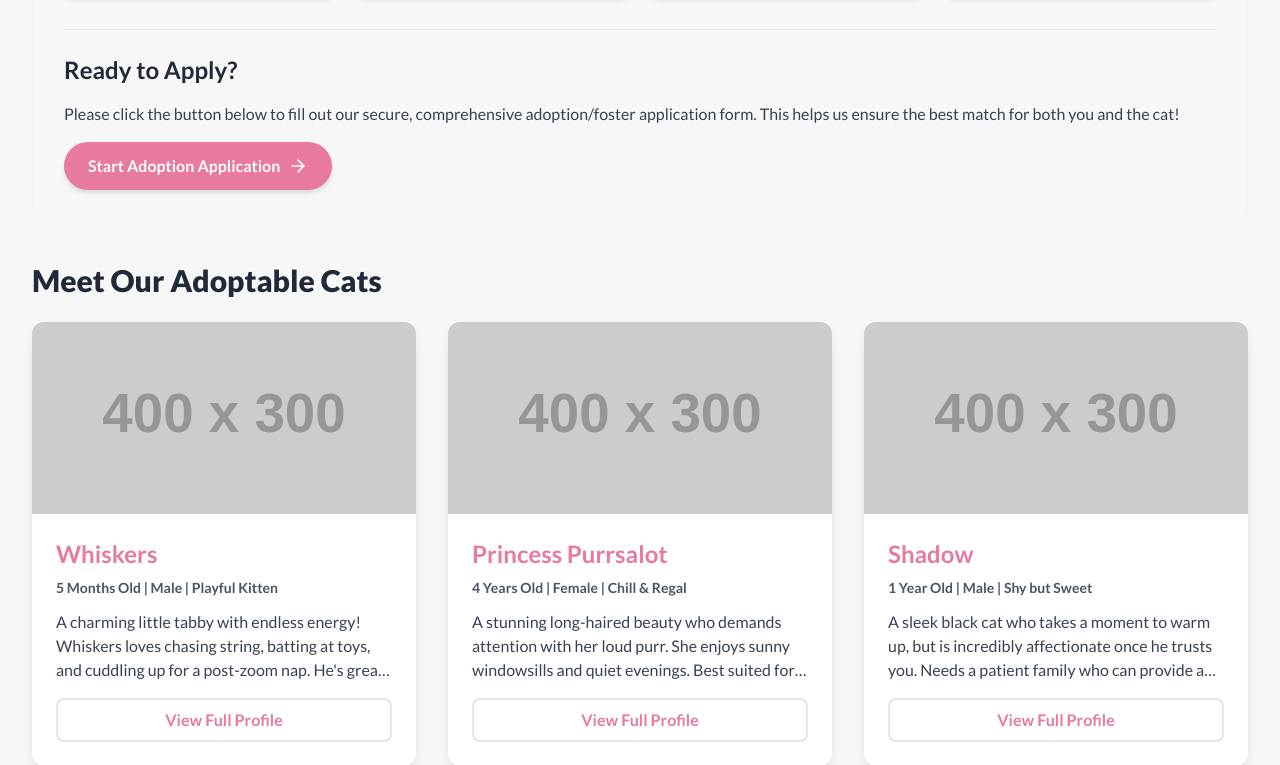
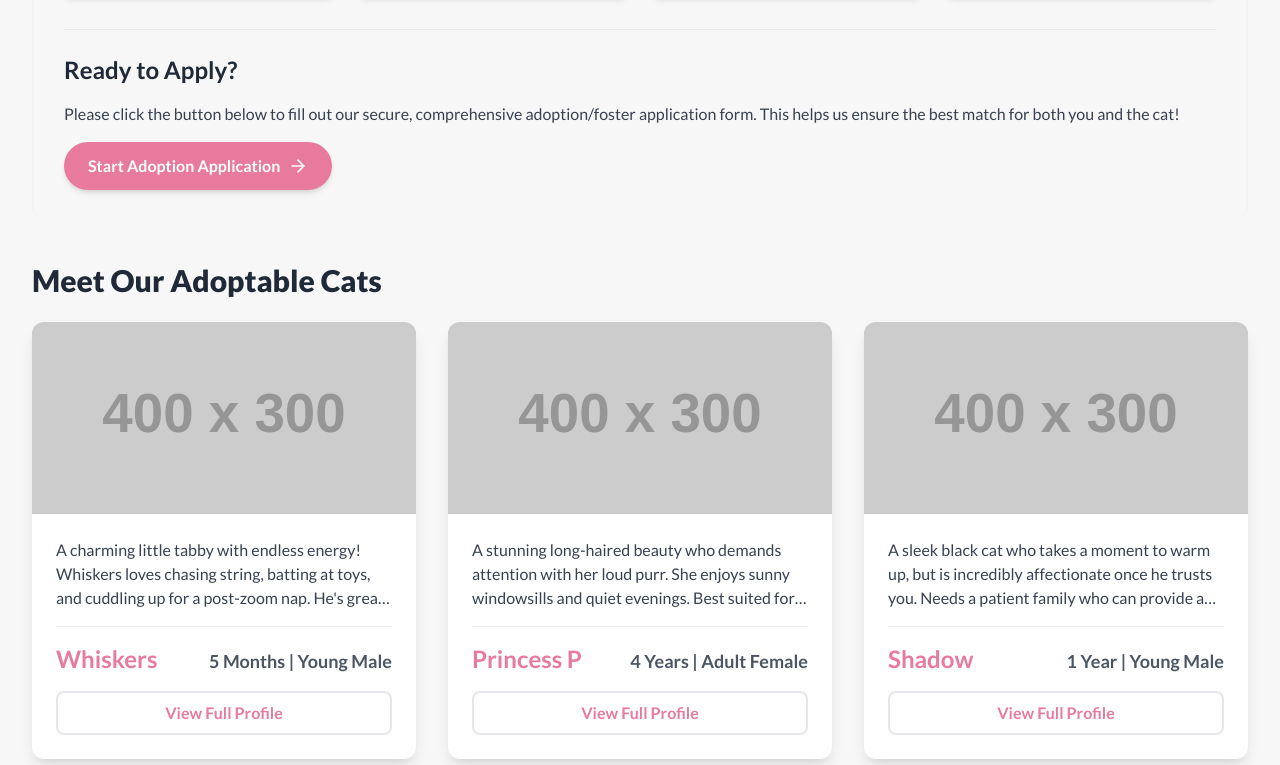
Before and after one commit to amisa712/cutiecatrescue.com, a plain HTML site: page index.html in a window 1280 px wide. Shown: the part 2035-2800 px from the top of the page. Drawn offline with nearby package versions, Linux system fonts and the light colour scheme; placeholder pictures from the web are drawn by us.

```diff
--- a/index.html
+++ b/index.html
@@ -55,6 +55,14 @@
         }
         /* Ensure the main content doesn't get clipped by the negative margin on the feature cards */
         .home-section-padding {
+            padding-top: 1rem;
+        }
+
+        /* Custom styling for the cat profile card footer */
+        .cat-card-footer {
+            /* Adds a subtle break between the description and the stats/button */
+            border-top: 1px solid #f0f0f0;
+            margin-top: 1rem;
             padding-top: 1rem;
         }
 
@@ -117,7 +125,8 @@
 
                 <!-- Right Column: Cat Image (Hidden on small screens) -->
                 <div class="hidden md:block relative">
-                    <img src="https://images.unsplash.com/photo-1543852786-1cf66249e795?q=80&w=2670&auto=format&fit=crop&ixlib=rb-4.0.3&ixid=M3wxMjA3fDB8MHxwaG90by1wYWdlfHx8fGVufDB8fHx8fA%3D%3D"
+                    <!-- IMAGE LINK UPDATED HERE: Uses relative path from the root directory to your images folder -->
+                    <img src="./images/hero-cat.jpg"
                         onerror="this.onerror=null;this.src='https://placehold.co/1200x600/F0D9E7/E87A9E?text=The+Cutie+Cat+Rescue';"
                         alt="Happy cat being adopted - Hero Image"
                         class="w-full h-full object-cover object-center">
@@ -125,7 +134,7 @@
 
             </div>
 
-            <!-- Feature Cards (2x2 Grid: Mission, Vision, Volunteer, Medical) - UPDATED TO 2x2 LAYOUT -->
+            <!-- Feature Cards (2x2 Grid: Mission, Vision, Volunteer, Medical) -->
             <div class="grid grid-cols-1 md:grid-cols-2 gap-8 my-10">
 
                 <!-- Card 1: Mission (Text Content) -->
@@ -198,9 +207,10 @@
         <!-- 2. Adopt/Foster Section -->
         <section id="adopt" class="page-section">
 
-            <!-- LARGE RECTANGULAR PICTURE BREAK: Adoption Focus - Updated for Full Width and Sharp Edges -->
+            <!-- LARGE RECTANGULAR PICTURE BREAK: Adoption Focus - Using Placeholder -->
             <div class="relative h-64 md:h-80 w-full overflow-hidden mb-8
                         -mx-4 sm:-mx-6 lg:-mx-8 rounded-none shadow-none">
+                <!-- Using a placeholder for the break image, you can replace this too if you like -->
                 <img src="https://placehold.co/1200x400/DDAAEE/ffffff?text=Find+Your+New+Best+Friend"
                      onerror="this.onerror=null;this.src='https://placehold.co/1200x400/DDAAEE/ffffff?text=Find+Your+New+Best+Friend';"
                      alt="Picture break for Adoption section"
@@ -249,23 +259,36 @@
 
             <h2 class="text-3xl font-extrabold text-gray-800 mb-6 mt-10">Meet Our Adoptable Cats</h2>
 
-            <!-- Adoptable Cats Grid (Updated with cleaner placeholders) -->
+            <!-- Adoptable Cats Grid -->
             <div id="cat-listings" class="grid grid-cols-1 sm:grid-cols-2 lg:grid-cols-3 gap-8">
+
                 <!-- Cat Card 1: Whiskers -->
                 <div class="bg-white rounded-xl shadow-lg overflow-hidden transition duration-300 hover:shadow-2xl">
                     <div class="h-48 bg-primary flex items-center justify-center">
-                         <!-- Placeholder Image URL for Whiskers -->
-                        <img src="https://placehold.co/400x300/E87A9E/ffffff?text=Whiskers"
+                         <!-- IMAGE LINK UPDATED HERE -->
+                        <img src="./images/whiskers.jpg"
                             onerror="this.onerror=null;this.src='https://placehold.co/400x300/E87A9E/ffffff?text=Whiskers';"
                             alt="Whiskers the Cat" class="w-full h-full object-cover">
                     </div>
                     <div class="p-6">
-                        <h3 class="text-2xl font-bold text-accent mb-2">Whiskers</h3>
-                        <p class="text-sm font-semibold text-gray-600 mb-3">5 Months Old | Male | Playful Kitten</p>
-                        <p class="text-gray-700 line-clamp-3">
+                        <!-- Descriptive text is first -->
+                        <p class="text-gray-700 line-clamp-3 mb-4">
                             A charming little tabby with endless energy! Whiskers loves chasing string, batting at toys, and cuddling up for a post-zoom nap. He's great with kids and other friendly pets.
                         </p>
-                        <!-- IMPORTANT: This link will need to be updated to whiskers.html -->
+
+                        <!-- Footer/Stats Section - Name (Left), Age/Gender (Right) -->
+                        <div class="cat-card-footer flex justify-between items-end">
+                            <!-- Left: Name (Larger) -->
+                            <div class="flex flex-col">
+                                <h3 class="text-2xl font-bold text-accent">Whiskers</h3>
+                            </div>
+                            <!-- Right: Age & Gender (Smaller) -->
+                            <p class="text-lg font-semibold text-gray-600 text-right">
+                                5 Months | Young Male
+                            </p>
+                        </div>
+
+                        <!-- Remember to update the href to "whiskers.html" when you create that page -->
                         <a href="whiskers.html" class="mt-4 block text-center py-2 bg-accent/10 text-accent font-semibold rounded-lg border-2 border-accent/0 hover:border-accent transition duration-150">
                             View Full Profile
                         </a>
@@ -275,18 +298,30 @@
                 <!-- Cat Card 2: Princess Purrsalot -->
                 <div class="bg-white rounded-xl shadow-lg overflow-hidden transition duration-300 hover:shadow-2xl">
                     <div class="h-48 bg-primary flex items-center justify-center">
-                        <!-- Placeholder Image URL for Princess Purrsalot -->
-                        <img src="https://placehold.co/400x300/DDAAEE/ffffff?text=Princess+P"
+                        <!-- IMAGE LINK UPDATED HERE -->
+                        <img src="./images/princess.jpg"
                             onerror="this.onerror=null;this.src='https://placehold.co/400x300/DDAAEE/ffffff?text=Princess+P';"
                             alt="Princess Purrsalot the Cat" class="w-full h-full object-cover">
                     </div>
                     <div class="p-6">
-                        <h3 class="text-2xl font-bold text-accent mb-2">Princess Purrsalot</h3>
-                        <p class="text-sm font-semibold text-gray-600 mb-3">4 Years Old | Female | Chill & Regal</p>
-                        <p class="text-gray-700 line-clamp-3">
+                        <!-- Descriptive text is first -->
+                        <p class="text-gray-700 line-clamp-3 mb-4">
                             A stunning long-haired beauty who demands attention with her loud purr. She enjoys sunny windowsills and quiet evenings. Best suited for a home without small children.
                         </p>
-                        <!-- IMPORTANT: This link will need to be updated to princess-purrsalot.html -->
+
+                        <!-- Footer/Stats Section - Name (Left), Age/Gender (Right) -->
+                        <div class="cat-card-footer flex justify-between items-end">
+                            <!-- Left: Name (Larger) -->
+                            <div class="flex flex-col">
+                                <h3 class="text-2xl font-bold text-accent">Princess P</h3>
+                            </div>
+                            <!-- Right: Age & Gender (Smaller) -->
+                            <p class="text-lg font-semibold text-gray-600 text-right">
+                                4 Years | Adult Female
+                            </p>
+                        </div>
+
+                        <!-- Remember to update the href to "princess.html" when you create that page -->
                         <a href="#" class="mt-4 block text-center py-2 bg-accent/10 text-accent font-semibold rounded-lg border-2 border-accent/0 hover:border-accent transition duration-150">
                             View Full Profile
                         </a>
@@ -296,18 +331,30 @@
                 <!-- Cat Card 3: Shadow -->
                 <div class="bg-white rounded-xl shadow-lg overflow-hidden transition duration-300 hover:shadow-2xl">
                     <div class="h-48 bg-primary flex items-center justify-center">
-                        <!-- Placeholder Image URL for Shadow -->
-                        <img src="https://placehold.co/400x300/F0D9E7/E87A9E?text=Shadow"
+                        <!-- IMAGE LINK UPDATED HERE -->
+                        <img src="./images/shadow.jpg"
                             onerror="this.onerror=null;this.src='https://placehold.co/400x300/F0D9E7/E87A9E?text=Shadow';"
                             alt="Shadow the Cat" class="w-full h-full object-cover">
                     </div>
                     <div class="p-6">
-                        <h3 class="text-2xl font-bold text-accent mb-2">Shadow</h3>
-                        <p class="text-sm font-semibold text-gray-600 mb-3">1 Year Old | Male | Shy but Sweet</p>
-                        <p class="text-gray-700 line-clamp-3">
+                        <!-- Descriptive text is first -->
+                        <p class="text-gray-700 line-clamp-3 mb-4">
                             A sleek black cat who takes a moment to warm up, but is incredibly affectionate once he trusts you. Needs a patient family who can provide a quiet, secure environment.
                         </p>
-                        <!-- IMPORTANT: This link will need to be updated to shadow.html -->
+
+                        <!-- Footer/Stats Section - Name (Left), Age/Gender (Right) -->
+                        <div class="cat-card-footer flex justify-between items-end">
+                            <!-- Left: Name (Larger) -->
+                            <div class="flex flex-col">
+                                <h3 class="text-2xl font-bold text-accent">Shadow</h3>
+                            </div>
+                            <!-- Right: Age & Gender (Smaller) -->
+                            <p class="text-lg font-semibold text-gray-600 text-right">
+                                1 Year | Young Male
+                            </p>
+                        </div>
+
+                        <!-- Remember to update the href to "shadow.html" when you create that page -->
                         <a href="#" class="mt-4 block text-center py-2 bg-accent/10 text-accent font-semibold rounded-lg border-2 border-accent/0 hover:border-accent transition duration-150">
                             View Full Profile
                         </a>
```
